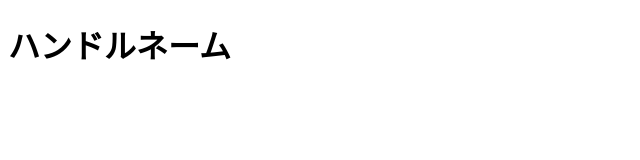
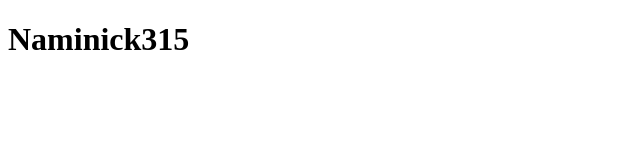
Before and after one commit to Naminick315/Naminick315.github.io, a plain HTML site: page index.html in a window 1280 px wide. Shown: the whole page, without its empty margins (0-640 px from the left). Drawn offline with Linux system fonts and the light colour scheme.

Commit message:
Update index.html

```diff
--- a/index.html
+++ b/index.html
@@ -6,6 +6,6 @@
     <title>ハンドルネームのポートフォリオ</title>
   </head>
   <body>
-    <h1>ハンドルネーム</h1>
+    <h1>Naminick315</h1>
   </body>
 </html>
```
